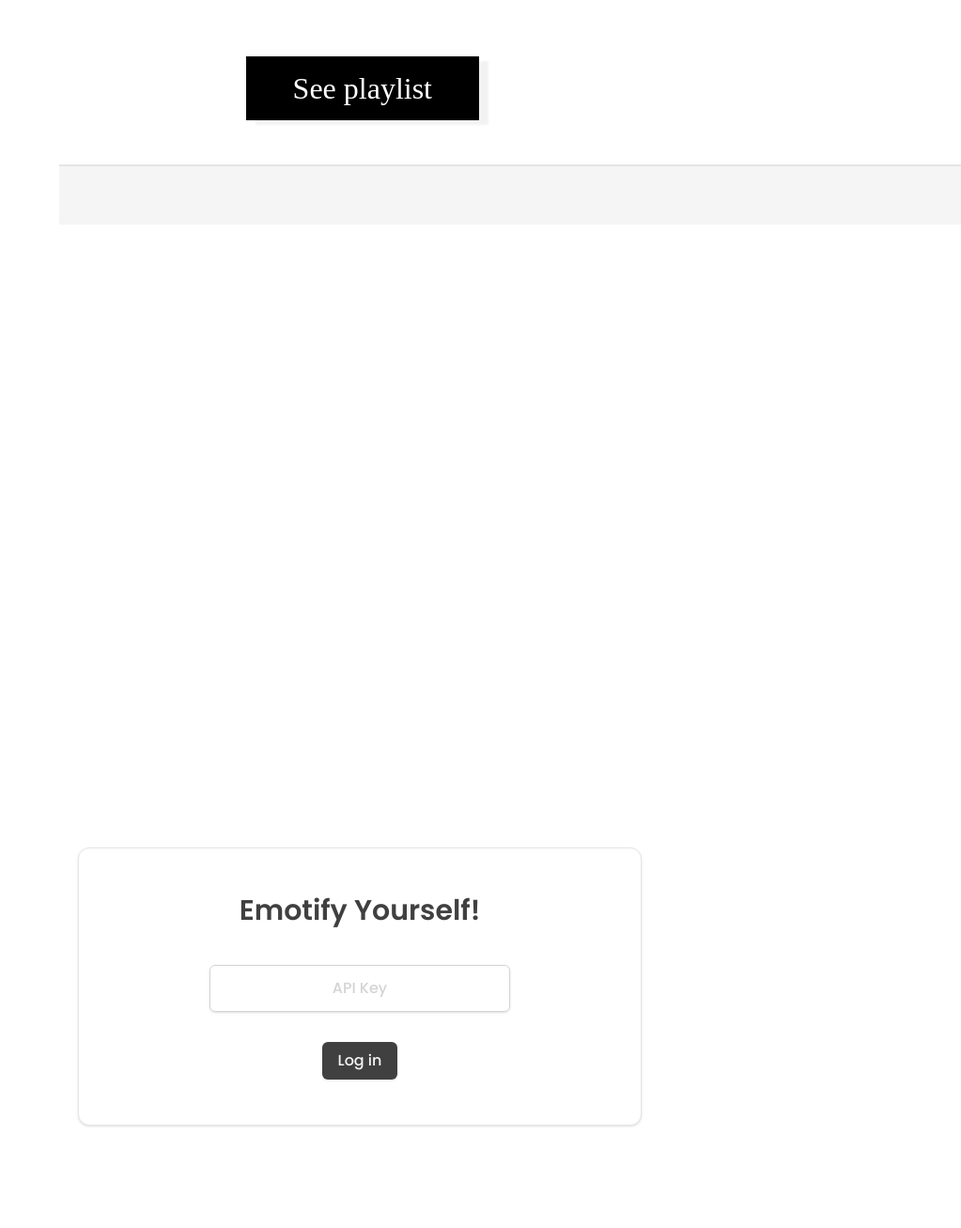
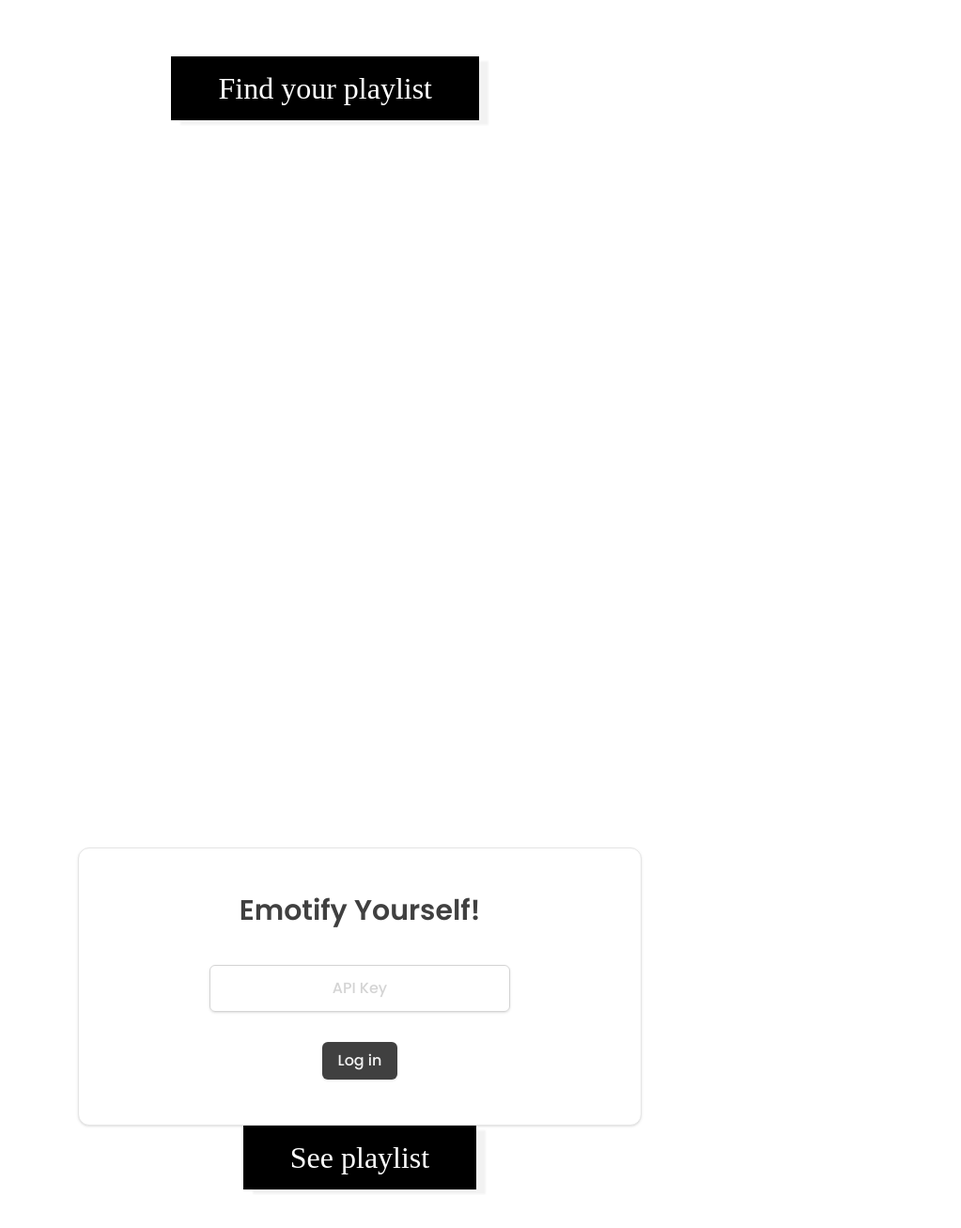
Before and after one commit to TylerKay/Emotify, a Next.js app in the folder EmotifyScanner/: page / in a window 1280 px wide. Shown: the part 561-1868 px from the top of the page at 94% size, without its empty margins (257-1280 px from the left). Built offline with nearby package versions, Linux system fonts and the light colour scheme.

Commit message:
Patched security bugs

```diff
--- a/EmotifyScanner/pages/_app.tsx
+++ b/EmotifyScanner/pages/_app.tsx
@@ -103,7 +103,7 @@ export default function App({ Component, pageProps }: AppProps) {
       window.scrollTo({ top: targetPosition, behavior: 'smooth' });
     }
 
-      fetchData();
+      // fetchData();
 
   };
 
@@ -176,8 +176,8 @@ export default function App({ Component, pageProps }: AppProps) {
               <video ref={videoRef} autoPlay playsInline style={facecamStyle} />
             </div> */}
             <div style={textContainerStyle}>
-              <button style={buttonStyle} onClick={() => scrollToSection({ current: { offsetTop: document.body.scrollHeight } }, 0)}>
-                See playlist
+              <button style={buttonStyle} onClick={() => scrollToSection({ current: { offsetTop: -10 } }, 0)}>
+                Find your playlist
               </button>
             </div>
 
@@ -189,7 +189,21 @@ export default function App({ Component, pageProps }: AppProps) {
               <Nav />
               <Component {...pageProps} />
             </Auth>
-            <Toolbar />
+            {/* <Toolbar /> */}
+            <button style={{
+                backgroundColor: 'black',
+                color: 'white',
+                fontSize: '2rem',
+                fontFamily: 'Rockwell',
+                padding: '10px 50px',
+                cursor: 'pointer',
+                marginBottom: '50px',
+                boxShadow: '10px 5px 2px rgba(0, 0, 0, 0.05)',
+                zIndex: 1,
+              }} onClick={() => scrollToSection({ current: { offsetTop: document.body.scrollHeight } }, 0)}
+            >
+              See playlist
+            </button>
          </div>
 
          <div>
```
Also changed, not shown: 2 other files (tests, documents, lock files or other folders).
